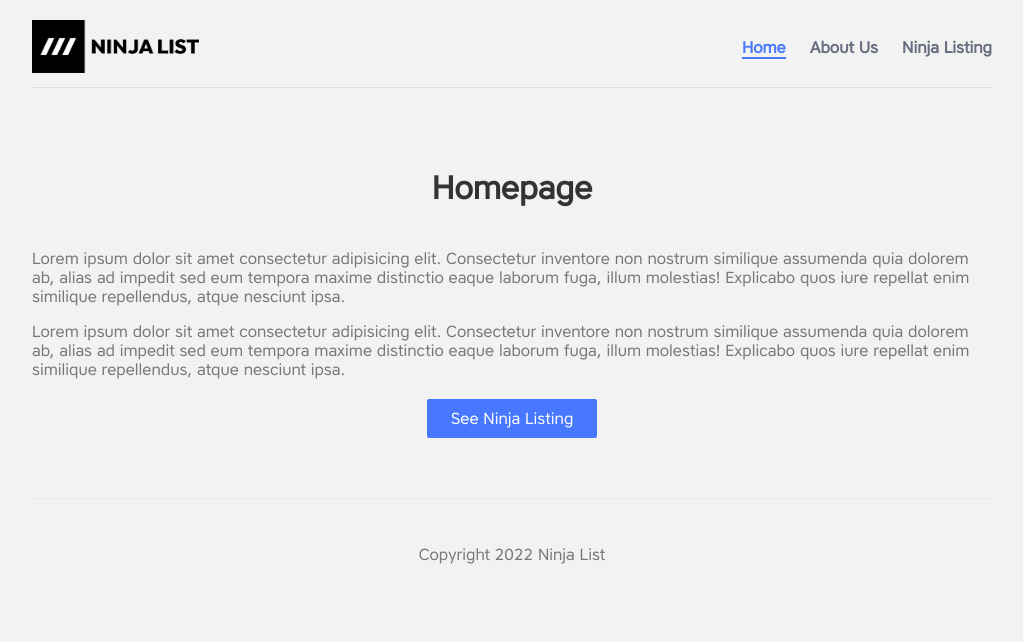
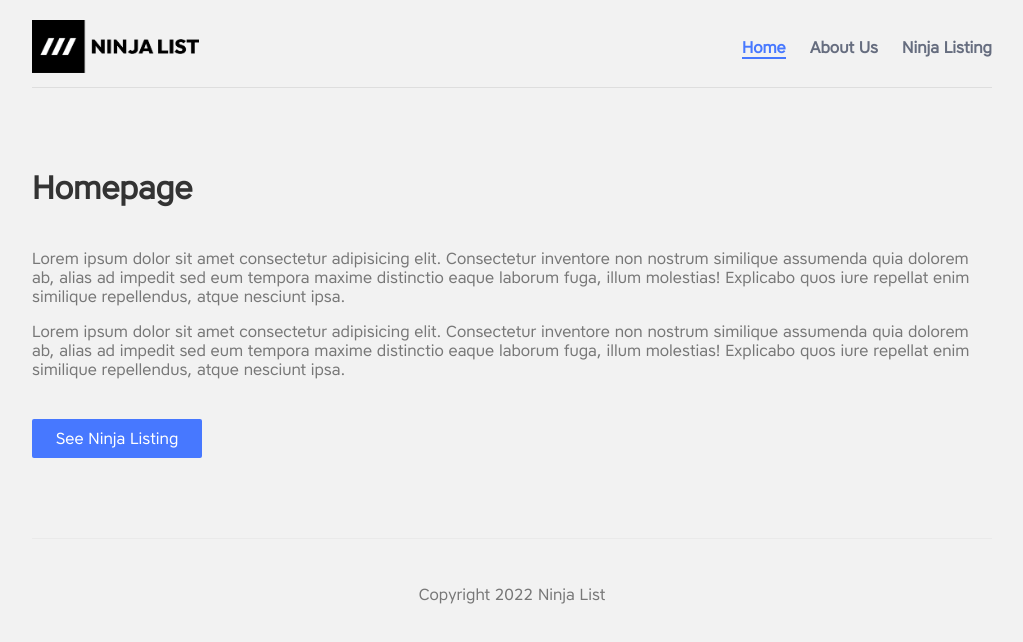
Before and after one commit to dev-xero/ninja-list, a Next.js app: page / in a window 1280 px wide. Shown: the top 642 px of the page, without its empty margins (128-1151 px from the left). Built offline with nearby package versions, Linux system fonts and the light colour scheme.

Commit message:
Tweaked CSS File

```diff
--- a/styles/Home.module.css
+++ b/styles/Home.module.css
@@ -1,13 +1,14 @@
 .title {
   color: #333;
   padding-bottom: 20px;
-  text-align: center;
+  text-align: left;
 }
 .text {
   color: #777;
 }
 .btn {
-  display: block;
+  margin-top: 24px !important;
+  display: inline-block;
   width: 150px;
   padding: 10px 10px;
   margin: 20px auto;
```
